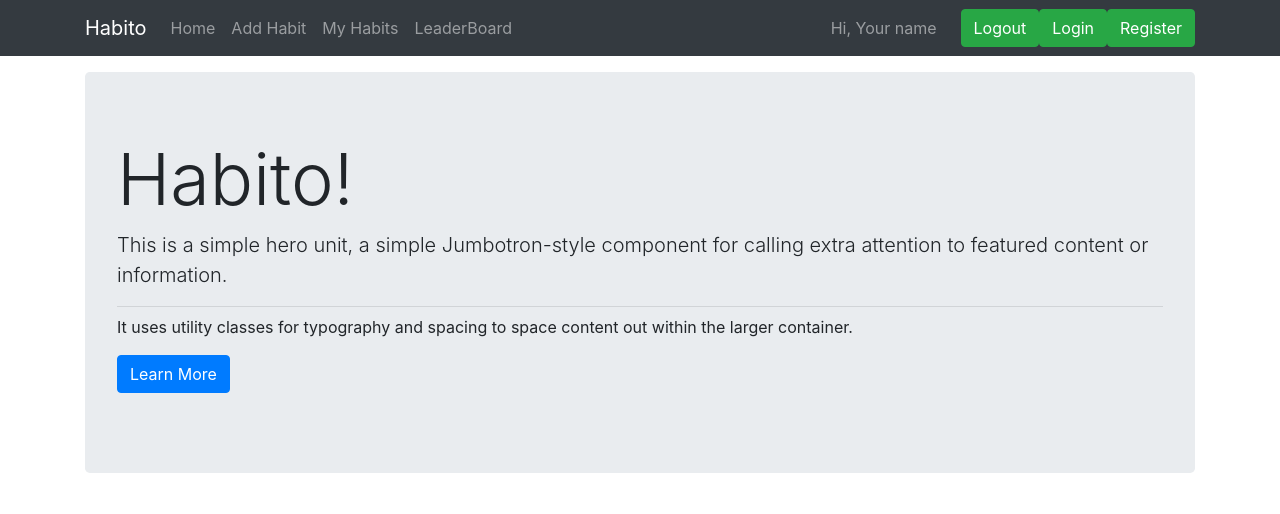
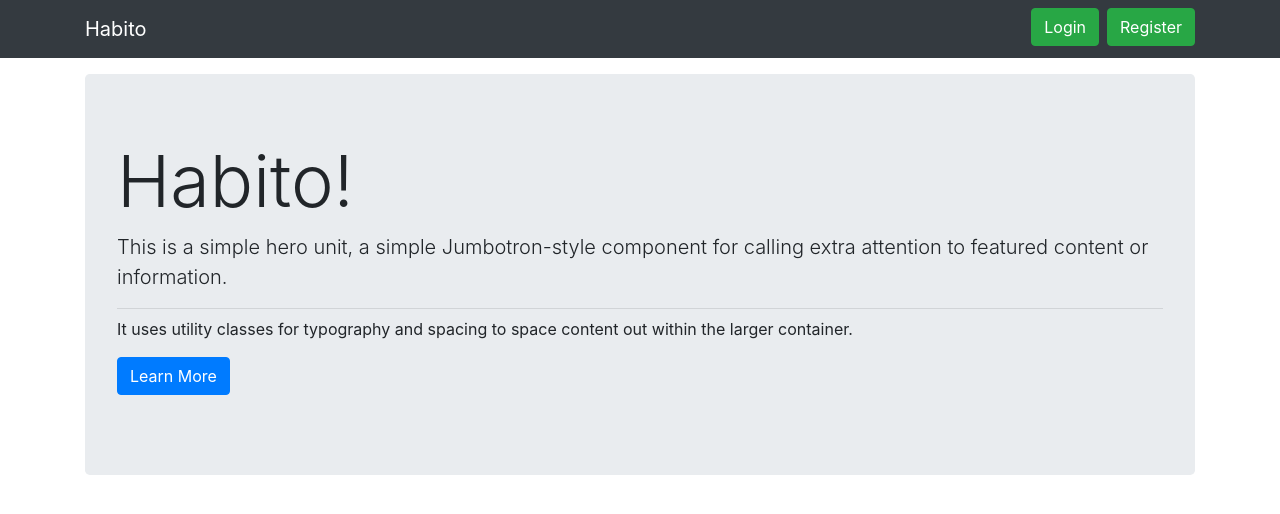
Before and after one commit to aniket321/Habit-Builder, a React (Create React App) app in the folder client/: page / in a window 1280 px wide. Shown: the top 514 px of the page. Built offline with nearby package versions, Linux system fonts and the light colour scheme.

Commit message:
Added routes in the Navbar component

```diff
--- a/client/src/App.js
+++ b/client/src/App.js
@@ -73,7 +73,7 @@ function App() {
                 <div>
                     <Switch>
                         <>
-                            <AppNavBar />
+                            <AppNavBar userDetails={userDetails} />
                             <Container className="mt-3 d-flex justify-content-center">
                                 <Route exact path="/" component={Landing} />
                                 <Route exact path='/login' render={() => (
@@ -89,7 +89,7 @@ function App() {
                 </div>
             ) : (
                     <>
-                        <AppNavBar handleLogout={handleLogout} />
+                        <AppNavBar handleLogout={handleLogout} userDetails={userDetails} />
                         <div className="tab-container">
                             <Switch>
                                 <Route exact path='/' render={() => (
--- a/client/src/components/AppNavBar.js
+++ b/client/src/components/AppNavBar.js
@@ -16,6 +16,9 @@ import { Link } from 'react-router-dom';
 
 
 const AppNavBar = (props) => {
+
+    const { userDetails } = props;
+
     const [hamBurgerState, setHamBurgerState] = useState(false);
 
     const toggleHamBurger = () => {
@@ -33,33 +36,44 @@ const AppNavBar = (props) => {
         <div>
             <Navbar color="dark" dark expand="sm" className="mb-6">
                 <Container>
-                    <NavbarBrand href="/">Habito</NavbarBrand>
+                    <NavbarBrand tag={Link} to="/">Habito</NavbarBrand>
                     <NavbarToggler onClick={toggleHamBurger} />
                     <Collapse isOpen={hamBurgerState} navbar>
+                        {userDetails !== null ?
+                            (
+                                <>
                                     <Nav className="mr-auto" navbar>
                                         <NavItem>
-                                <NavLink href="#">Home</NavLink>
+                                            <NavLink tag={Link} to="/">Home</NavLink>
                                         </NavItem>
                                         <NavItem>
-                                <NavLink href="">Add Habit</NavLink>
+                                            <NavLink tag={Link} to="/add">Add Habit</NavLink>
                                         </NavItem>
                                         <NavItem>
-                                <NavLink href="">My Habits</NavLink>
+                                            <NavLink tag={Link} to="/my-habits">My Habits</NavLink>
                                         </NavItem>
                                         <NavItem>
-                                <NavLink href="">LeaderBoard</NavLink>
+                                            <NavLink href="#">LeaderBoard</NavLink>
                                         </NavItem>
                                     </Nav>
-                        <NavbarText className="mr-4">Hi, Your name</NavbarText>
+                                    <NavbarText className="mr-4">Hi, {userDetails.name}</NavbarText>
                                     <Form inline>
                                         <Button color="success" onClick={logout} href="/">Logout</Button>
                                     </Form>
+                                </>
+                            ) :
+                            (
+                                <Nav className="ml-auto" navbar>
                                     <Form inline>
-                            <Button color="success" href="/login">Login</Button>
+                                        <Button color="success" href="/login" className="mb-1 mr-2">Login</Button>
                                     </Form>
                                     <Form inline>
-                            <Button color="success" href="/register">Register</Button>
+                                        <Button color="success" href="/register" className="mb-1">Register</Button>
                                     </Form>
+                                </Nav>
+                            )
+                        }
+
                     </Collapse>
                 </Container>
             </Navbar>
```
Lines whose indentation alone changed are shown as unchanged.
